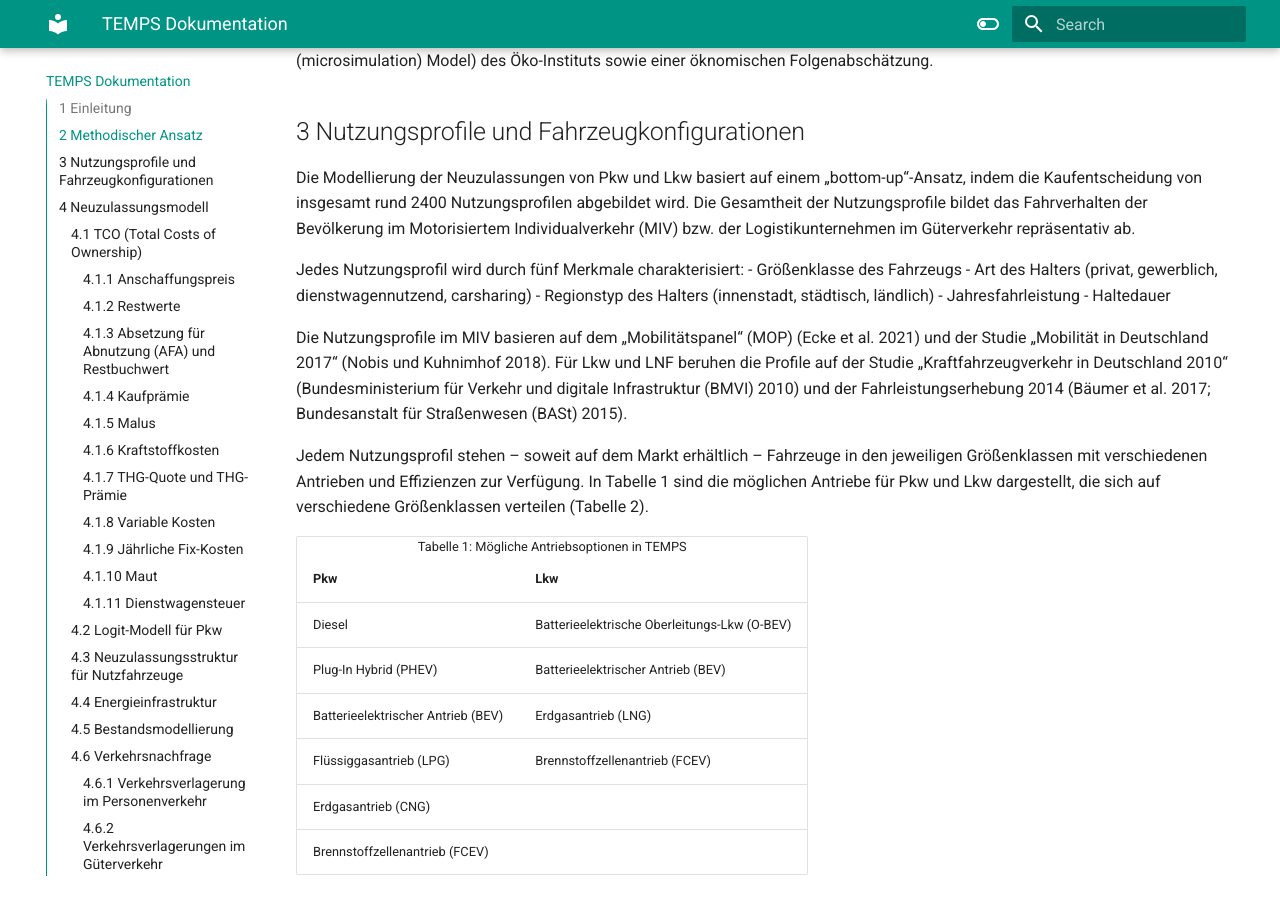
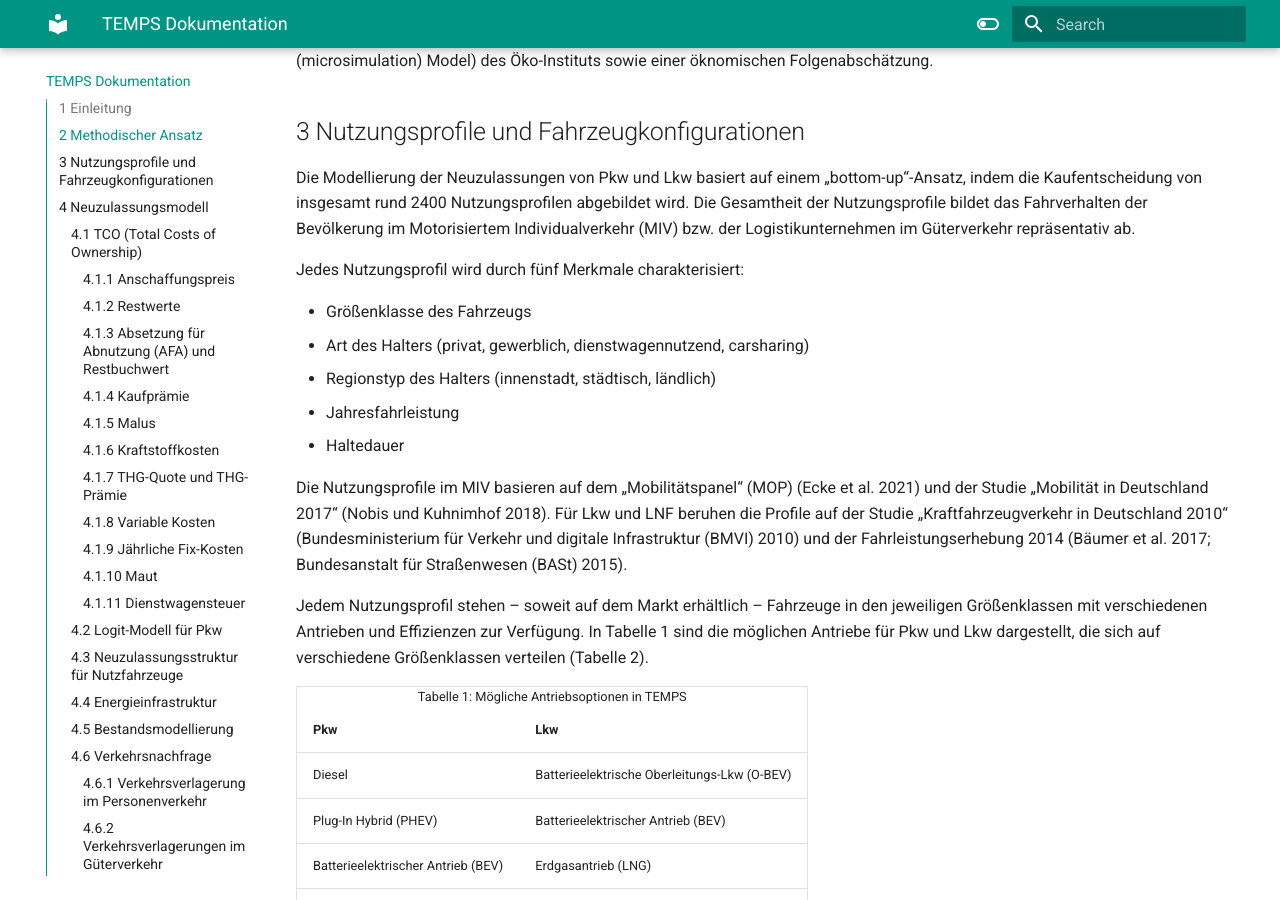
Before and after one commit to wolfgoerz/TEMPS_documentation, an MkDocs documentation site: the page built from docs/index.md, in a window 1280 px wide and 900 px high, scrolled down 1219 px. Built offline with MkDocs 1.6.1 and Material for MkDocs 9.7.7, drawn with Linux system fonts in a browser that asks for light colours; some of the changed text lies outside the part shown.

Commit message:
Update index.md

```diff
--- a/docs/index.md
+++ b/docs/index.md
@@ -25,11 +25,14 @@ TEMPS besitzt Schnittstellen zu den Modellen PowerFlex und der Energiemodellieru
 Die Modellierung der Neuzulassungen von Pkw und Lkw basiert auf einem „bottom-up“-Ansatz, indem die Kaufentscheidung von insgesamt rund 2400 Nutzungsprofilen abgebildet wird. Die Gesamtheit der Nutzungsprofile bildet das Fahrverhalten der Bevölkerung im Motorisiertem Individualverkehr (MIV) bzw. der Logistikunternehmen im Güterverkehr repräsentativ ab.
 
 Jedes Nutzungsprofil wird durch fünf Merkmale charakterisiert:
-- Größenklasse des Fahrzeugs
-- Art des Halters (privat, gewerblich, dienstwagennutzend, carsharing)
-- Regionstyp des Halters (innenstadt, städtisch, ländlich)
-- Jahresfahrleistung
-- Haltedauer
+<ul>
+  <li>Größenklasse des Fahrzeugs</li>
+  <li>Art des Halters (privat, gewerblich, dienstwagennutzend, carsharing)</li>
+  <li>Regionstyp des Halters (innenstadt, städtisch, ländlich)</li>
+  <li>Jahresfahrleistung</li>
+  <li>Haltedauer</li>
+</ul>
+
 
 Die Nutzungsprofile im MIV basieren auf dem „Mobilitätspanel“ (MOP) (Ecke et al. 2021) und der Studie „Mobilität in Deutschland 2017“ (Nobis und Kuhnimhof 2018). Für Lkw und LNF beruhen die Profile auf der Studie „Kraftfahrzeugverkehr in Deutschland 2010“ (Bundesministerium für Verkehr und digitale Infrastruktur (BMVI) 2010) und der Fahrleistungserhebung 2014 (Bäumer et al. 2017; Bundesanstalt für Straßenwesen (BASt) 2015).
 
@@ -213,10 +216,13 @@ mit
 
 #### 4.1.10 Maut
 Für Lkw werden fahrleistungsabhängige Mautkosten berücksichtigt. Die Maut berücksichtigt aktuell die folgenden Kostenkomponenten, mit den derzeit gültigen Mautsätzen:
-- Infrastruktur
-- Luftschadstoffe
-- Lärm
-- CO<sub>2</sub>
+<ul>
+  <li>Infrastruktur</li>
+  <li>Luftschadstoffe</li>
+  <li>Lärm</li>
+  <li>CO<sub>2</sub></li>
+</ul>
+
 
 Elektrische Lkw sind derzeit von der Maut befreit. Um die Deckung der Wegekosten gemäß der Wegekostenrichtlinie dennoch sicherzustellen, wird die Infrastrukturkomponente regelmäßig angepasst. Es ist möglich die Maut auch auf Pkw auszuweiten. Zudem können weitere Kosten internalisiert werden, wie Unfallkosten, Abnutzung sowie Natur und Landschaft.
 
```
